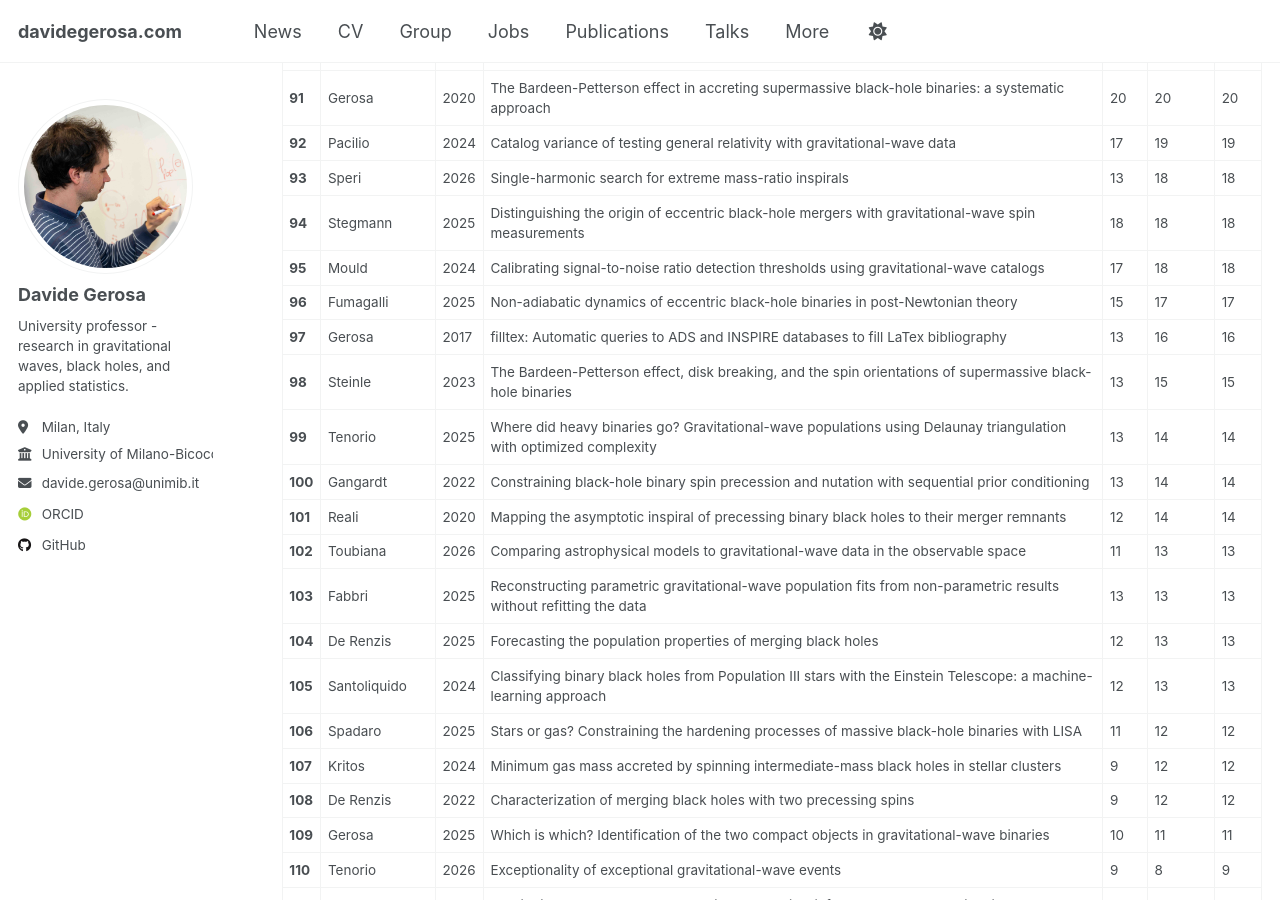
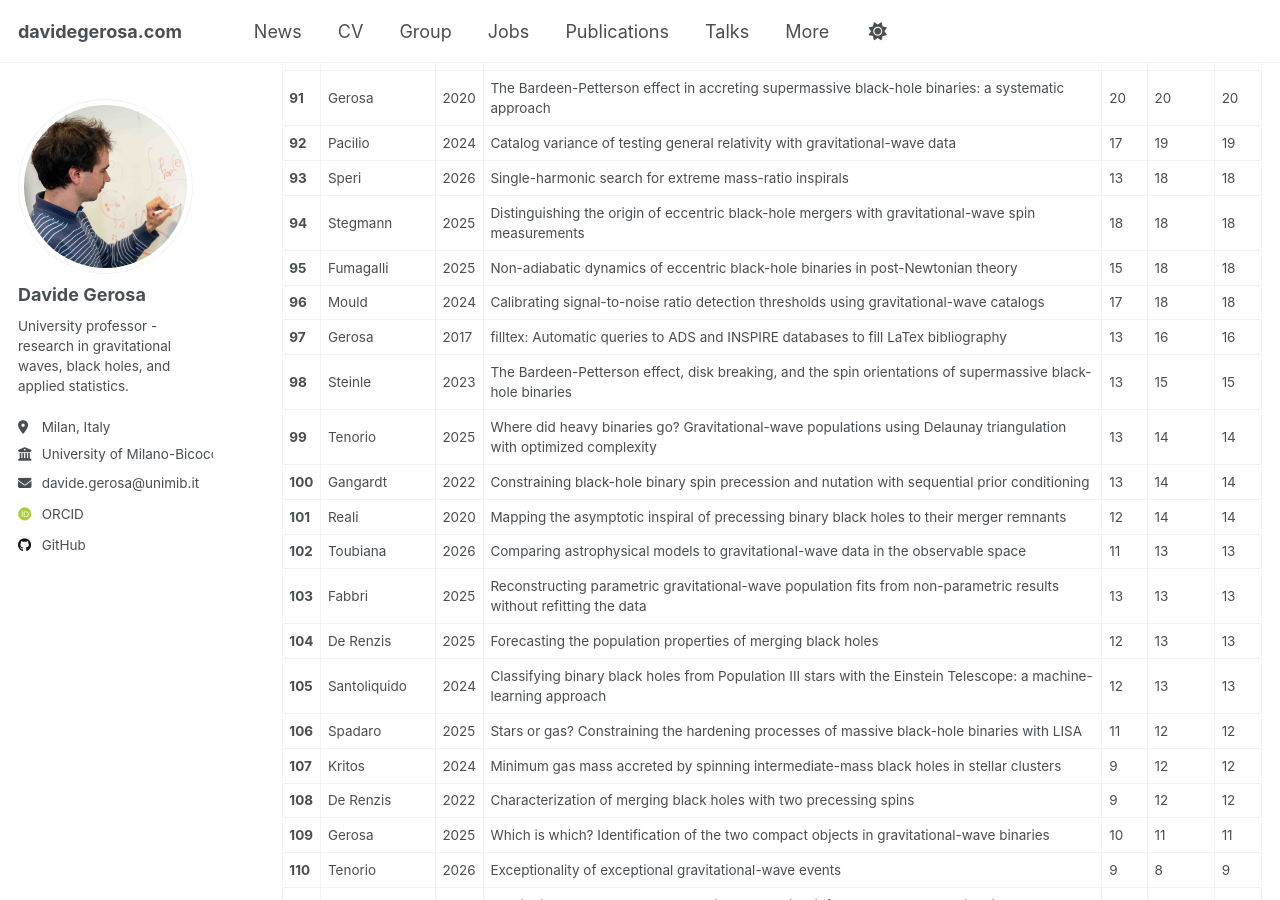
Before and after one commit to dgerosa/website, a Jekyll site: the page built from _pages/citations.md, in a window 1280 px wide and 900 px high, scrolled down 4133 px. Built offline with Jekyll 4.4.1, drawn with Linux system fonts in a browser that asks for light colours; some web fonts are replaced; some of the changed text lies outside the part shown.

Commit message:
Website update from workflow

```diff
--- a/_pages/_citations.md
+++ b/_pages/_citations.md
@@ -103,8 +103,8 @@
 | **92** | Pacilio | 2024 | Catalog variance of testing general relativity with gravitational-wave data | 17 | 19 | 19 |
 | **93** | Speri | 2026 | Single-harmonic search for extreme mass-ratio inspirals | 13 | 18 | 18 |
 | **94** | Stegmann | 2025 | Distinguishing the origin of eccentric black-hole mergers with gravitational-wave spin measurements | 18 | 18 | 18 |
-| **95** | Mould | 2024 | Calibrating signal-to-noise ratio detection thresholds using gravitational-wave catalogs | 17 | 18 | 18 |
-| **96** | Fumagalli | 2025 | Non-adiabatic dynamics of eccentric black-hole binaries in post-Newtonian theory | 15 | 17 | 17 |
+| **95** | Fumagalli | 2025 | Non-adiabatic dynamics of eccentric black-hole binaries in post-Newtonian theory | 15 | 18 | 18 |
+| **96** | Mould | 2024 | Calibrating signal-to-noise ratio detection thresholds using gravitational-wave catalogs | 17 | 18 | 18 |
 | **97** | Gerosa | 2017 | filltex: Automatic queries to ADS and INSPIRE databases to fill LaTex bibliography | 13 | 16 | 16 |
 | **98** | Steinle | 2023 | The Bardeen-Petterson effect, disk breaking, and the spin orientations of supermassive black-hole binaries | 13 | 15 | 15 |
 | **99** | Tenorio | 2025 | Where did heavy binaries go? Gravitational-wave populations using Delaunay triangulation with optimized complexity | 13 | 14 | 14 |
```
Also changed, not shown: other parts of _pages/_citations.md (+15 -15 lines), _pages/_group.md (+1 -1 lines), _pages/_publications.md (+1 -1 lines), _pages/_talks.md (+1 -1 lines).
